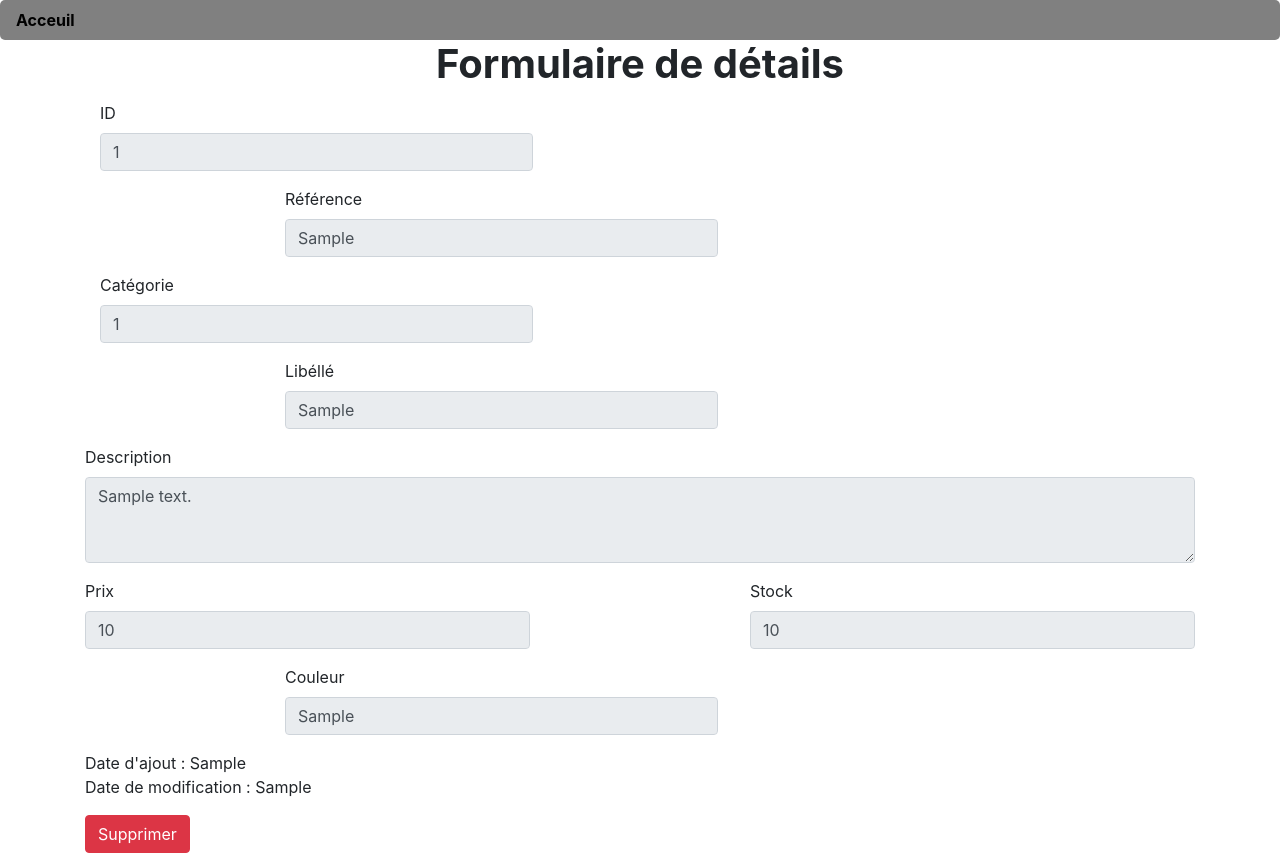
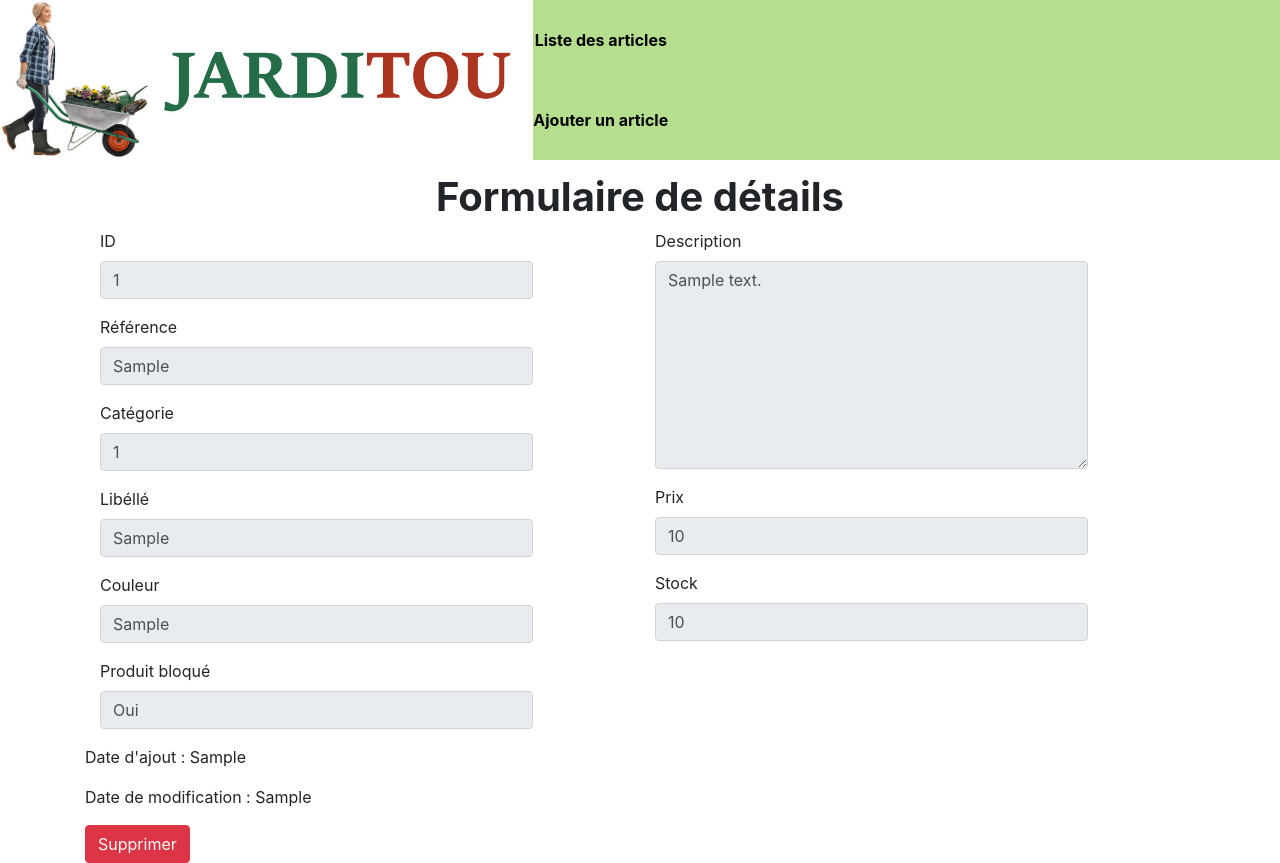
Before and after one commit to jerome-gg/jarditou, a CodeIgniter app: page /ci/index.php/Produits/detail?id=1 in a window 1280 px wide. Run offline with CodeIgniter, Linux system fonts and the light colour scheme; tables that the repository leaves empty or names only in its code hold one stand-in row (values such as "Sample post"); some libraries are stand-ins or nearby versions.

Commit message:
decoupage des pages avec header( et ajout du logo) et footer. Rassemblage du css dans un fichier unique. Réorganisation de la page detail et ajout

```diff
--- a/application/controllers/Produits.php
+++ b/application/controllers/Produits.php
@@ -21,9 +21,10 @@ defined('BASEPATH') OR exit('No direct script access allowed');
 
             // Charge le résultat de $requête dans le tableau liste_produit.
             $model["liste_produit"] = $requete;
-
+            $this->load->view('header');
             // On appel la vue liste dans le dossier views et on passe en paramettre $model pour passer les infos de la database
             $this->load->view('liste', $model);
+            $this->load->view('footer');
 
         }
 
@@ -61,8 +62,9 @@ defined('BASEPATH') OR exit('No direct script access allowed');
                 * Charge le module permettant d'utiliser la fonction redirect
                 * paramettre ajouter directementdans le fichier autoload.php
                 */
-
+                $this->load->view('header');
                 $this->load->view('ajout'); //1er appel de la page :  affichage du formulaire
+                $this->load->view('footer');
             }
 
         }
@@ -94,8 +96,11 @@ defined('BASEPATH') OR exit('No direct script access allowed');
             // Appel de la méthode get-detail en avec $id en paramètre
             $requete = $this->Detail->get_detail($id);
 
+            $this->load->view('header');
             // On appel la vue liste dans le dossier views et on passe en paramettre $model pour passer les infos de la database
             $this->load->view('detail', $requete);
+            $this->load->view('footer');
+
         }
 
         /* public function modif($id)
--- a/application/models/Detail.php
+++ b/application/models/Detail.php
@@ -15,6 +15,7 @@ class Detail extends CI_Model {
          *  chaque élément est un objet PHP
          */
         $requete ['detail'] = $this->db->query('SELECT * FROM produits WHERE pro_id=?', $id)->row();
+
         return $requete;
 
 
--- a/application/models/Liste.php
+++ b/application/models/Liste.php
@@ -12,7 +12,7 @@ class Liste extends CI_Model {
 
 
         // Stockage du resultat de la requête sous forme de tableau dont chaque élément est un objet PHP
-        $requete = $this->db->query('SELECT * FROM produits')->result();
+        $requete = $this->db->query('SELECT * FROM produits ORDER BY pro_id desc')->result();
         return $requete;
 
     }
--- a/application/views/detail.php
+++ b/application/views/detail.php
@@ -1,78 +1,62 @@
 
-<!DOCTYPE html>
-<html>
-<head>
-    <title>detail</title>
-    <link rel="stylesheet" href="https://stackpath.bootstrapcdn.com/bootstrap/4.3.1/css/bootstrap.min.css" integrity="sha384-ggOyR0iXCbMQv3Xipma34MD+dH/1fQ784/j6cY/iJTQUOhcWr7x9JvoRxT2MZw1T" crossorigin="anonymous">
-    <link rel="stylesheet" type="text/css" media="screen" href="<?php echo site_url('assets/css/detail.css');?>">
-
-</head>
-
-
-    <body>
-        <header>
-            <nav class="nav">
-                <a class="nav-link active" href="<?php echo site_url('Produits/liste') ?>">Acceuil</a>
-                <!-- <a class="nav-link" href="<?php //echo site_url('Product/liste').'.'.$$detail->pro_id; ?>">Modifier</a> -->
-            </nav>
             <h1>Formulaire de détails</h1>
-        </header>
-
             <div class="container">
                 <form action="" method="" id="">
-                    <div class="$row">
-                        <div class="form-group col-sm-5">
+                    <div class="$row groupe">
+                        <div class=" col-sm-5 ">
+                            <div class="form-group">
                                 <label for="formGroupExampleInput">ID</label>
                                 <input type="text" class="form-control" name="pro_id" id="formGroupExampleInput" value="<?php echo $detail->pro_id;?>" readonly>
                             </div>
-                        <div class="form-group col-sm-5 offset-2">
+                            <div class="form-group">
                                 <label for="formGroupExampleInput2">Référence</label>
                                 <input type="text" class="form-control" name="pro_ref" id="formGroupExampleInput2" value="<?php echo $detail->pro_ref; ?>"readonly>
                             </div>
-                    </div>
-                    <div class="$row">
-                        <div class="form-group col-sm-5">
+                            <div class="form-group">
                                 <label for="formGroupExampleInput2">Catégorie</label>
                                 <input type="text" class="form-control" name="cat_id" id="formGroupExampleInput2" value="<?php echo $detail->pro_cat_id; ?>"readonly>
                             </div>
-                        <div class="form-group col-sm-5 offset-2">
+                            <div class="form-group">
                                 <label for="formGroupExampleInput2">Libéllé</label>
                                 <input type="text" class="form-control" name="pro_libelle" id="formGroupExampleInput2" value="<?php echo $detail->pro_libelle; ?>"readonly>
                             </div>
+                            <div class="form-group ">
+                                <label for="formGroupExampleInput2">Couleur</label>
+                                <input type="textarea" class="form-control" name="pro_couleur" id="formGroupExampleInput2" value="<?php echo $detail->pro_couleur; ?>"readonly>
+                            </div>
+                        </div>
+                        <div class="col-sm-5 offset-1">
+                            <div class="form-group ">
+                                <label for="exampleFormControlTextarea1">Description</label>
+                                <textarea class="form-control textearea" name="pro_description" id="exampleFormControlTextarea1"     readonly><?php echo $detail->pro_description; ?></textarea>
                             </div>
                             <div class="form-group">
-                        <label for="exampleFormControlTextarea1">Description</label>
-                        <textarea class="form-control" name="pro_description" id="exampleFormControlTextarea1" rows="3" value=""readonly><?php echo $detail->pro_description; ?></textarea>
-                    </div>
-                    <div class="row">
-                        <div class="form-group col-sm-5">
                                 <label for="formGroupExampleInput2">Prix</label>
                                 <input type="text" class="form-control" name="pro_prix" id="formGroupExampleInput2" value="<?php echo $detail->pro_prix; ?>"readonly>
                             </div>
-                        <div class="form-group col-sm-5 offset-2">
+                            <div class="form-group">
                                 <label for="formGroupExampleInput2">Stock</label>
                                 <input type="text" class="form-control" name="pro_stock" id="formGroupExampleInput2" value="<?php echo $detail->pro_stock; ?>"readonly>
                             </div>
                         </div>
+                    </div>
+
                     <div class="$row">
-                        <!-- <div class="bloque col-sm-5">
-                            <?php //if($bloque){ ?>
+                        <div class="bloque col-sm-5">
+                            <?php if($detail->pro_bloque){ ?>
                                 <div class="form-group">
                                     <label for="pro_bloque">Produit bloqué</label>
                                     <input type="text" class="form-control" name="pro_bloque" id="pro_bloque" value="Oui"readonly>
                                 </div>
-                                <?php// }else{ ?>
+                                <?php }else{ ?>
                                 <div class="form-group">
                                     <label for="pro_bloque">Produit bloqué</label>
                                     <input type="text" class="form-control" name="pro_bloque" id="pro_bloque" value="Non"readonly>
                                 </div>
-                                <?php// } ?>
-                        </div> -->
-                        <div class="form-group col-sm-5 offset-2">
-                            <label for="formGroupExampleInput2">Couleur</label>
-                            <input type="text" class="form-control" name="pro_couleur" id="formGroupExampleInput2" value="<?php echo $detail->pro_couleur; ?>"readonly>
+                                <?php } ?>
                         </div>
-                    </div>
+
+
                     <p class="date" value="">Date d'ajout : <?php echo $detail->pro_d_ajout ?></p>
                     <p class="date" value="">Date de modification : <?php echo $detail->pro_d_modif ?></p>
                     <button type="button" class="btn btn-danger" data-toggle="modal" data-target="#exampleModal">Supprimer</button>
@@ -98,14 +82,5 @@
                     </div>
                 </div>
 
-
-
-
-
-
-        <script src="https://code.jquery.com/jquery-3.3.1.slim.min.js" integrity="sha384-q8i/X+965DzO0rT7abK41JStQIAqVgRVzpbzo5smXKp4YfRvH+8abtTE1Pi6jizo" crossorigin="anonymous"></script>
-        <script src="https://cdnjs.cloudflare.com/ajax/libs/popper.js/1.14.7/umd/popper.min.js" integrity="sha384-UO2eT0CpHqdSJQ6hJty5KVphtPhzWj9WO1clHTMGa3JDZwrnQq4sF86dIHNDz0W1" crossorigin="anonymous"></script>
-        <script src="https://stackpath.bootstrapcdn.com/bootstrap/4.3.1/js/bootstrap.min.js" integrity="sha384-JjSmVgyd0p3pXB1rRibZUAYoIIy6OrQ6VrjIEaFf/nJGzIxFDsf4x0xIM+B07jRM" crossorigin="anonymous"></script>
-
-    </body>
-</html>
+                </form>
+            </div>
--- /dev/null
+++ b/application/views/footer.php
@@ -0,0 +1,5 @@
+        <script src="https://code.jquery.com/jquery-3.3.1.slim.min.js" integrity="sha384-q8i/X+965DzO0rT7abK41JStQIAqVgRVzpbzo5smXKp4YfRvH+8abtTE1Pi6jizo" crossorigin="anonymous"></script>
+        <script src="https://cdnjs.cloudflare.com/ajax/libs/popper.js/1.14.7/umd/popper.min.js" integrity="sha384-UO2eT0CpHqdSJQ6hJty5KVphtPhzWj9WO1clHTMGa3JDZwrnQq4sF86dIHNDz0W1" crossorigin="anonymous"></script>
+        <script src="https://stackpath.bootstrapcdn.com/bootstrap/4.3.1/js/bootstrap.min.js" integrity="sha384-JjSmVgyd0p3pXB1rRibZUAYoIIy6OrQ6VrjIEaFf/nJGzIxFDsf4x0xIM+B07jRM" crossorigin="anonymous"></script>
+    </body>
+</html>
--- /dev/null
+++ b/application/views/header.php
@@ -0,0 +1,21 @@
+<!DOCTYPE html>
+<html lang="fr">
+<head>
+    <title>Liste des produits</title>
+    <link rel="stylesheet" href="https://stackpath.bootstrapcdn.com/bootstrap/4.3.1/css/bootstrap.min.css" integrity="sha384-ggOyR0iXCbMQv3Xipma34MD+dH/1fQ784/j6cY/iJTQUOhcWr7x9JvoRxT2MZw1T" crossorigin="anonymous">
+    <link rel="stylesheet" href="<?php echo base_url("assets/css/style.css");?>">
+</head>
+    <body>
+        <header>
+            <div class="container-fluid ">
+                <div class="row">
+                    <div>
+                        <img id="logo" src="<?php echo base_url("assets/images/jarditou_logo.jpg");?>" alt="logo jarditou">
+                    </div>
+                    <div class="liens">
+                        <a class="" href="<?php echo site_url('Produits/liste'); ?>" >Liste des articles</a>
+                        <a href="<?php echo site_url('Produits/ajout'); ?>">Ajouter un article</a>
+                    </div>
+                </div>
+            </div>
+        </header>
--- a/assets/css/detail.css
+++ /dev/null
@@ -1,46 +0,0 @@
-.non{
-    margin-top: 3.5% !important;
-}
-
-/* header */
-header{
-    margin-bottom: 1%;
-}
-
-.nav{
-    background-color:grey;
-    border-radius: 5px;
-    display: flex;
-    justify-content: flex-start;
-    font-weight: bold;
-}
-
-.nav a{
-    color:black;
-}
-
-h1{
-    text-align: center;
-    font-weight: bold;
-}
-/* footer form*/
-
-.date{
-    margin-bottom: 0rem !important;
-
-}
-
-button{
-    margin-top: 1rem;
-}
-
-.bloque{
-    display: flex;
-    justify-content: space-between;
-    align-items: center;
-}
-
-.form-check{
-    margin-bottom: 1rem;
-    margin-left: 1rem;
-}
--- /dev/null
+++ b/assets/css/style.css
@@ -0,0 +1,100 @@
+/*-------------------------------------------Header-------------------------------------------*/
+
+header{
+    background-color:#b6de8f;
+    margin-bottom: 1%;
+}
+
+#logo{
+    height: 10em;
+}
+.liens{
+    display: flex;
+    /* justify-content: space-around; */
+    flex-direction: column;
+}
+
+header a{
+    color: black;
+    font-weight: bold;
+    margin:auto;
+}
+
+/*-------------------------------------------Formulaire détail-------------------------------------------*/
+
+.photo{
+    max-width: 25%;
+    min-width: 50%;
+}
+
+
+/*-------------------------------------------Formulaire détail-------------------------------------------*/
+
+/*---------------------------body---------------------------*/
+
+.groupe
+{
+    display: flex;
+}
+
+.textearea{
+    height:13em !important;
+}
+
+h1{
+    text-align: center;
+    font-weight: bold;
+}
+
+
+table{
+    text-align: center;
+    font-weight: bold;
+}
+
+
+/*------------------------------*/
+.non{
+    margin-top: 3.5% !important;
+}
+
+/* header */
+
+/* .nav{
+    background-color:grey;
+    border-radius: 5px;
+    display: flex;
+    justify-content: flex-start;
+    font-weight: bold;
+}
+
+.nav a{
+    color:black;
+}
+
+h1{
+    text-align: center;
+    font-weight: bold;
+} */
+
+/* footer form*/
+
+/* .date{
+    margin-bottom: 0rem !important;
+
+}
+
+button{
+    margin-top: 1rem;
+}
+
+.bloque{
+    display: flex;
+    justify-content: space-between;
+    align-items: center;
+}
+
+.form-check{
+    margin-bottom: 1rem;
+    margin-left: 1rem;
+} */
```
Also changed, not shown: application/views/ajout.php (+2 -24 lines), application/views/liste.php (+9 -21 lines), assets/css/liste.css (deleted, +0 -16 lines). Lines whose indentation alone changed are shown as unchanged.
